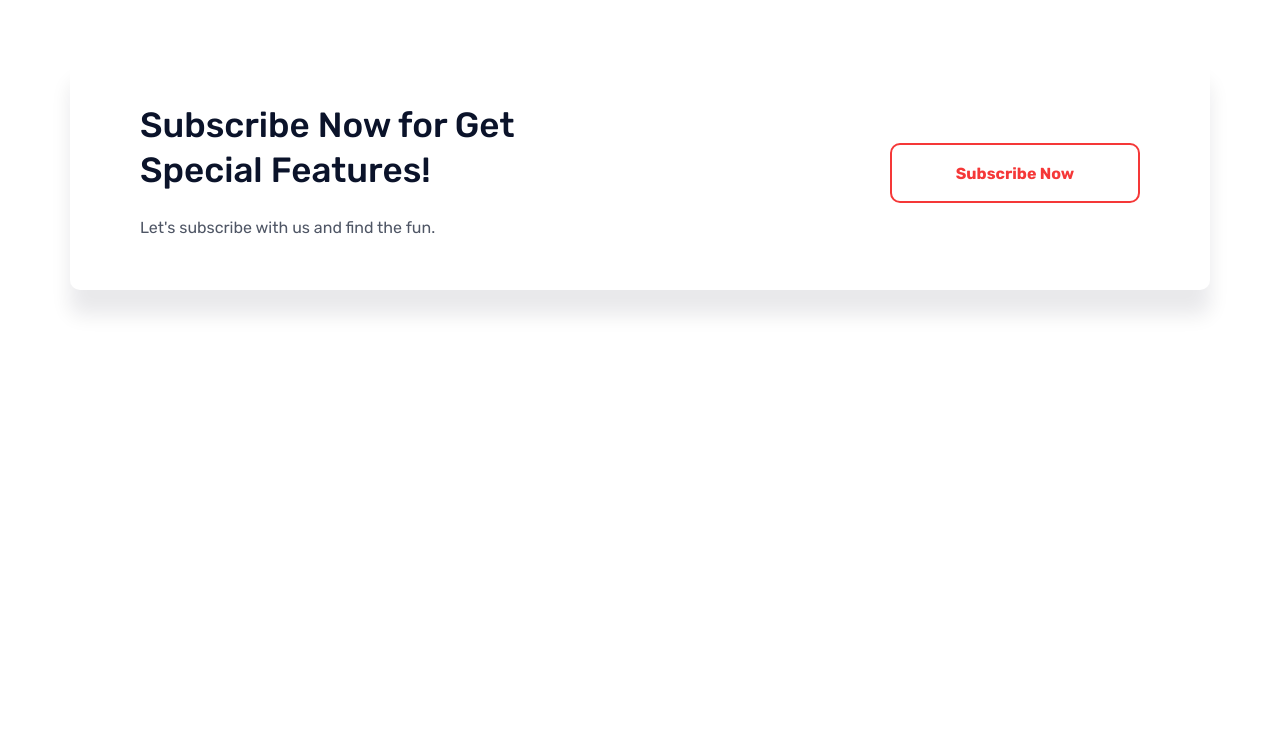
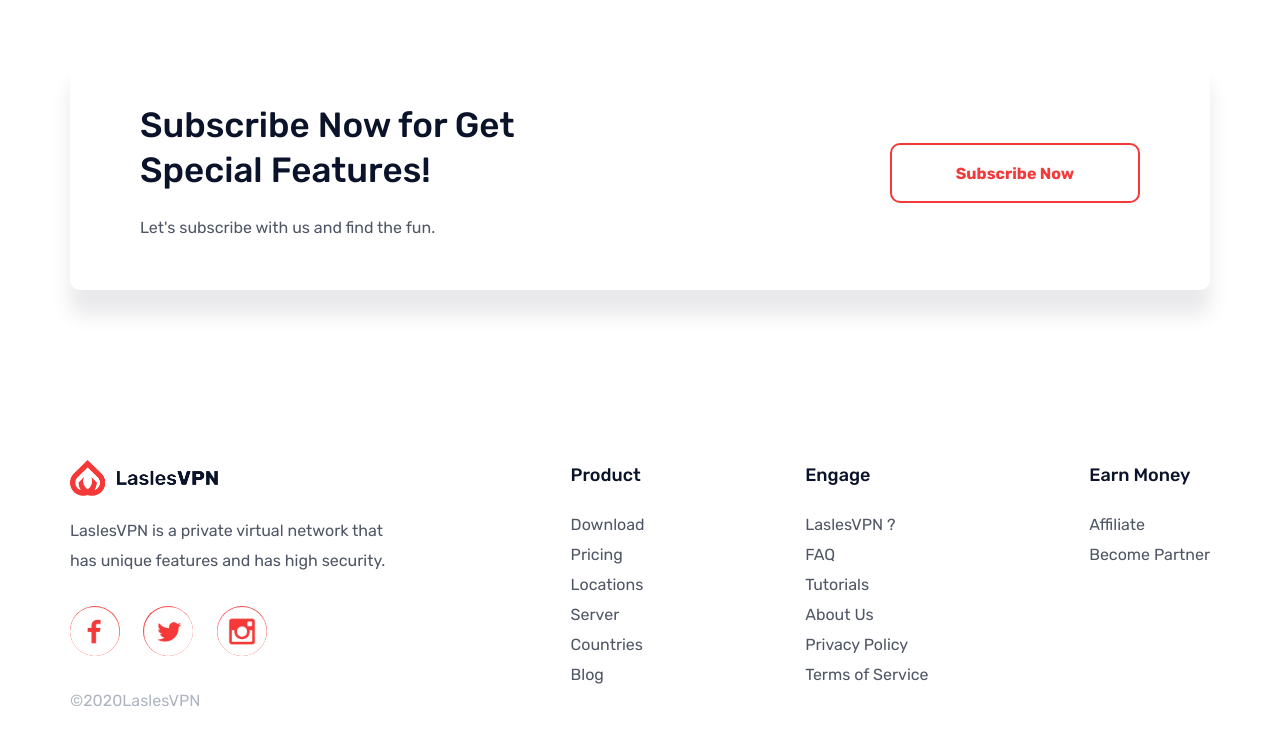
Before and after one commit to Zhukov531/LaslesVPN, a plain HTML site: page index.html in a window 1280 px wide. Shown: the part 4490-5234 px from the top of the page. Drawn offline with Linux system fonts and the light colour scheme.

Commit message:
add footer

```diff
--- a/css/style.css
+++ b/css/style.css
@@ -684,8 +684,84 @@ body{
 
 /* -------------- footer ------------- */
 .footer{
-    height: 500px;
+    padding: 70px 0 140px 0;
+    margin: 100px 0;
 }
 .footer-content {
     max-width: 1140px;
+    margin: 0 auto;
+    display: flex;
+    justify-content: space-between;
 }
+.footer-link1 {
+    max-width: 340px;
+}
+.footer-logo img{
+    max-width: 150px;
+}
+.footer-p {
+    font-family: Rubik;
+    font-size: 16px;
+    font-style: normal;
+    font-weight: 400;
+    line-height: 30px;
+    letter-spacing: 0em;
+    margin-top: 20px;
+    color: #4F5665;
+}
+.footer-soc{
+    margin-top: 30px;
+}
+.footer-soc img{
+    max-width: 50px;
+    background: #F53838;
+    border-radius: 50px;
+    margin-right: 20px;
+}
+.footer-copyr {
+    font-family: Rubik;
+    font-size: 16px;
+    font-style: normal;
+    font-weight: 400;
+    line-height: 30px;
+    letter-spacing: 0em;
+    color: #AFB5C0;
+    margin-top: 30px;
+}
+.footer-link2 {
+
+}
+.footer-link2 h2{
+    font-family: Rubik;
+    font-size: 18px;
+    font-style: normal;
+    font-weight: 500;
+    line-height: 30px;
+    letter-spacing: 0em;
+    text-align: left;
+    color: #0B132A;
+}
+.footer-link2 ul{
+    margin-top: 20px;
+    color: #4F5665;
+}
+.footer-link2 li{
+    font-family: Rubik;
+    font-size: 16px;
+    font-style: normal;
+    font-weight: 400;
+    line-height: 30px;
+    letter-spacing: 0em;
+    text-align: left;
+    color: #4F5665;
+}
+.footer-link2 li:hover{
+    font-family: Rubik;
+    font-size: 16px;
+    font-style: normal;
+    font-weight: 400;
+    line-height: 30px;
+    letter-spacing: 0em;
+    text-align: left;
+    color: #F53838;
+}
--- a/index.html
+++ b/index.html
@@ -249,6 +249,48 @@
 
     <footer class="footer">
         <div class="footer-content">
+            <div class="footer-link1">
+                <div class="footer-logo"><img src="./img/Logo.png" alt="logo"></div>
+                <div class="footer-p">LaslesVPN is a private virtual network that has unique features and has high security.</div>
+                <div class="footer-soc">
+                    <img src="./img/Vector1.png" alt="">
+                    <img src="./img/Vector2.png" alt="">
+                    <img src="./img/Vector3.png" alt="">
+                </div>
+                <div class="footer-copyr">©2020LaslesVPN</div>
+            </div>
+
+
+            <div class="footer-link2">
+                <h2>Product</h2>
+                <ul>
+                    <a href=""><li>Download </li></a>
+                    <a href=""><li>Pricing</li></a>
+                    <a href=""><li>Locations</li></a>
+                    <a href=""><li>Server</li></a>
+                    <a href=""><li>Countries</li></a>
+                    <a href=""><li>Blog</li></a>
+                </ul>
+            </div>
+            <div class="footer-link2">
+                <h2>Engage</h2>
+                <ul>
+                    <a href=""><li>LaslesVPN ?</li></a>
+                    <a href=""><li>FAQ</li></a>
+                    <a href=""><li>Tutorials</li></a>
+                    <a href=""><li>About Us</li></a>
+                    <a href=""><li>Privacy Policy</li></a>
+                    <a href=""><li>Terms of Service</li></a>
+                </ul>
+            </div>
+            <div class="footer-link2">
+                <h2>Earn Money</h2>
+                <ul>
+                    <a href=""><li>Affiliate </li></a>
+                    <a href=""><li>Become Partner</li></a>
+                </ul>
+            </div>
+
 
         </div>
     </footer>
```
Also changed, not shown: img/Vector1.png (added), img/Vector2.png (added), img/Vector3.png (added), 3 other files.
